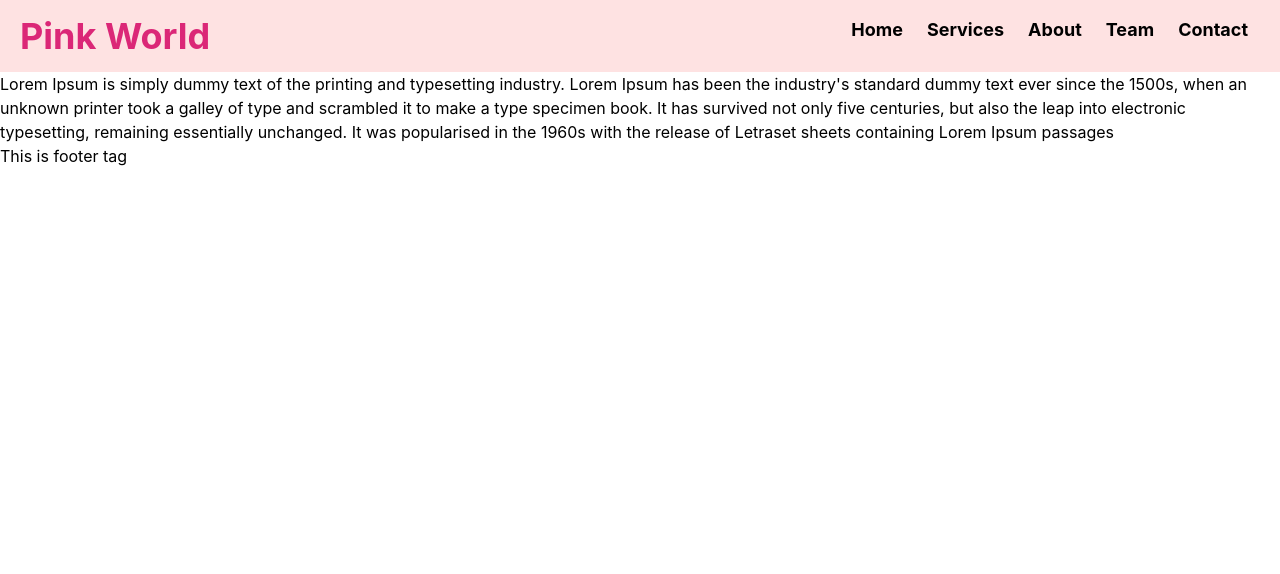
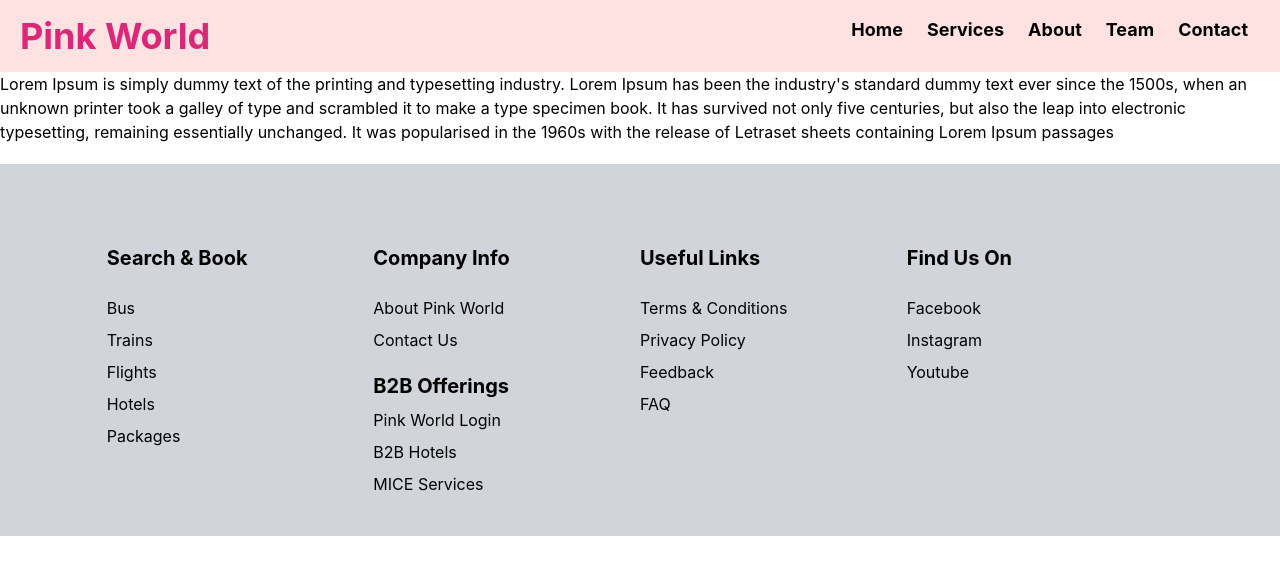
Before and after one commit to Velmurgan13/pink-world, a React (Create React App) app in the folder web/: page / in a window 1280 px wide. Shown: the top 574 px of the page. Built offline with nearby package versions, Linux system fonts and the light colour scheme.

Commit message:
Added FAQ and Footer Component

```diff
--- /dev/null
+++ b/web/src/components/FAQ.js
@@ -0,0 +1,90 @@
+import React from "react";
+
+function FAQ() {
+  return (
+    <div className="flex flex-col w-full items-center justify-items-center h-96">
+      <div className="flex flex-col w-10/12 h-full">
+        <div className="text-3xl text-center m-8 w-full">
+          <h4 className="font-bold">Why Pink World?</h4>
+        </div>
+        <div className="flex flex-row w-full h-full">
+          <div className="flex flex-col w-3/12 my-5 mx-5 h-full items-center">
+            <div className="">
+              <svg
+                xmlns="http://www.w3.org/2000/svg"
+                className="h-24 w-24 py-3"
+                fill="none"
+                viewBox="0 0 24 24"
+                stroke="currentColor"
+              >
+                <path
+                  stroke-linecap="round"
+                  stroke-linejoin="round"
+                  stroke-width="2"
+                  d="M9 12l2 2 4-4m5.618-4.016A11.955 11.955 0 0112 2.944a11.955 11.955 0 01-8.618 3.04A12.02 12.02 0 003 9c0 5.591 3.824 10.29 9 11.622 5.176-1.332 9-6.03 9-11.622 0-1.042-.133-2.052-.382-3.016z"
+                />
+              </svg>
+            </div>
+            <div className=" flex flex-col text-center">
+              <h4 className="font-bold text-lg">Your Trusted Advisor</h4>
+              <p className="text-left mt-3">
+                We’ll answer your every question. Our experienced travel experts
+                and real-time on field know-how gives us this advantage.
+              </p>
+            </div>
+          </div>
+          <div className="flex flex-col w-3/12 my-5 mx-5 h-full items-center">
+            <div className="">
+              <img
+                src="/images/listening.png"
+                alt="listen"
+                className="h-24 w-24 py-3"
+              ></img>
+            </div>
+            <div className=" flex flex-col text-center">
+              <h4 className="font-bold text-lg">We Love Listening</h4>
+              <p className="text-left mt-3">
+                Your holiday, your terms. We’ll fill in the blanks to plan the
+                perfect trip in the blink of an eye.
+              </p>
+            </div>
+          </div>
+          <div className="flex flex-col w-3/12 my-5 mx-5 h-full items-center">
+            <div className="">
+              <img
+                src="/images/smile.jpeg"
+                alt="listen"
+                className="h-24 w-24 py-3"
+              ></img>
+            </div>
+            <div className=" flex flex-col text-center">
+              <h4 className="font-bold text-lg">Memorable Experience</h4>
+              <p className="text-left mt-3">
+                Do everything or do nothing. Either way, your holiday will be
+                nothing less than extraordinary.
+              </p>
+            </div>
+          </div>
+          <div className="flex flex-col w-3/12 my-5 mx-5 h-full items-center">
+            <div className="">
+              <img
+                src="/images/handcraft.png"
+                alt="listen"
+                className="h-24 w-24 py-3"
+              ></img>
+            </div>
+            <div className=" flex flex-col text-center">
+              <h4 className="font-bold text-lg">Handcrafted Holidays</h4>
+              <p className="text-left mt-3">
+                We interact with our loyal customers to co-create unique
+                experiences that will take your holiday to the next level.
+              </p>
+            </div>
+          </div>
+        </div>
+      </div>
+    </div>
+  );
+}
+
+export default FAQ;
--- a/web/src/components/Footer.js
+++ b/web/src/components/Footer.js
@@ -2,9 +2,68 @@ import React from "react";
 
 function Footer() {
   return (
-    <footer>
-      <h1>This is footer tag </h1>
-    </footer>
+    <div className="flex flex-col w-full items-center justify-items-center bg-gray-300 py-10 mt-5">
+      <div className="flex flex-row w-10/12 mt-10">
+        <div className=" flex flex-col w-3/12">
+          <h3 className="font-bold text-xl">Search & Book</h3>
+          <div className="flex w-full text-left mt-4">
+            <ul className="text-md">
+              <li className="mt-2">Bus</li>
+              <li className="mt-2">Trains</li>
+              <li className="mt-2">Flights</li>
+              <li className="mt-2">Hotels</li>
+              <li className="mt-2">Packages</li>
+            </ul>
+          </div>
+        </div>
+        <div className=" flex flex-col w-3/12">
+          <div className=" flex flex-col w-full">
+            <h3 className="font-bold text-xl">Company Info</h3>
+            <div className="text-left mt-4">
+              <ul className="text-md">
+                <li className="mt-2">About Pink World</li>
+                <li className="mt-2">Contact Us</li>
+              </ul>
+            </div>
+          </div>
+          <div className="flex flex-col w-full mt-5">
+            <h3 className="font-bold text-xl">B2B Offerings</h3>
+            <div className="flex flex-col">
+              <ul className="text-md">
+                <li className="mt-2">Pink World Login</li>
+                <li className="mt-2">B2B Hotels</li>
+                <li className="mt-2">MICE Services</li>
+              </ul>
+            </div>
+          </div>
+        </div>
+        <div className=" flex flex-col w-3/12">
+          <div className="flex flex-col w-full">
+            <h3 className="font-bold text-xl">Useful Links</h3>
+          </div>
+          <div className="flex flex-col mt-4">
+            <ul className="text-md">
+              <li className="mt-2">Terms & Conditions</li>
+              <li className="mt-2">Privacy Policy</li>
+              <li className="mt-2">Feedback</li>
+              <li className="mt-2">FAQ</li>
+            </ul>
+          </div>
+        </div>
+        <div className=" flex flex-col w-3/12">
+          <div className="flex flex-col w-full">
+            <h4 className="font-bold text-xl">Find Us On</h4>
+          </div>
+          <div className="flex flex-col mt-4">
+            <ul className="text-md">
+              <li className="mt-2">Facebook</li>
+              <li className="mt-2">Instagram</li>
+              <li className="mt-2">Youtube</li>
+            </ul>
+          </div>
+        </div>
+      </div>
+    </div>
   );
 }
 
```
